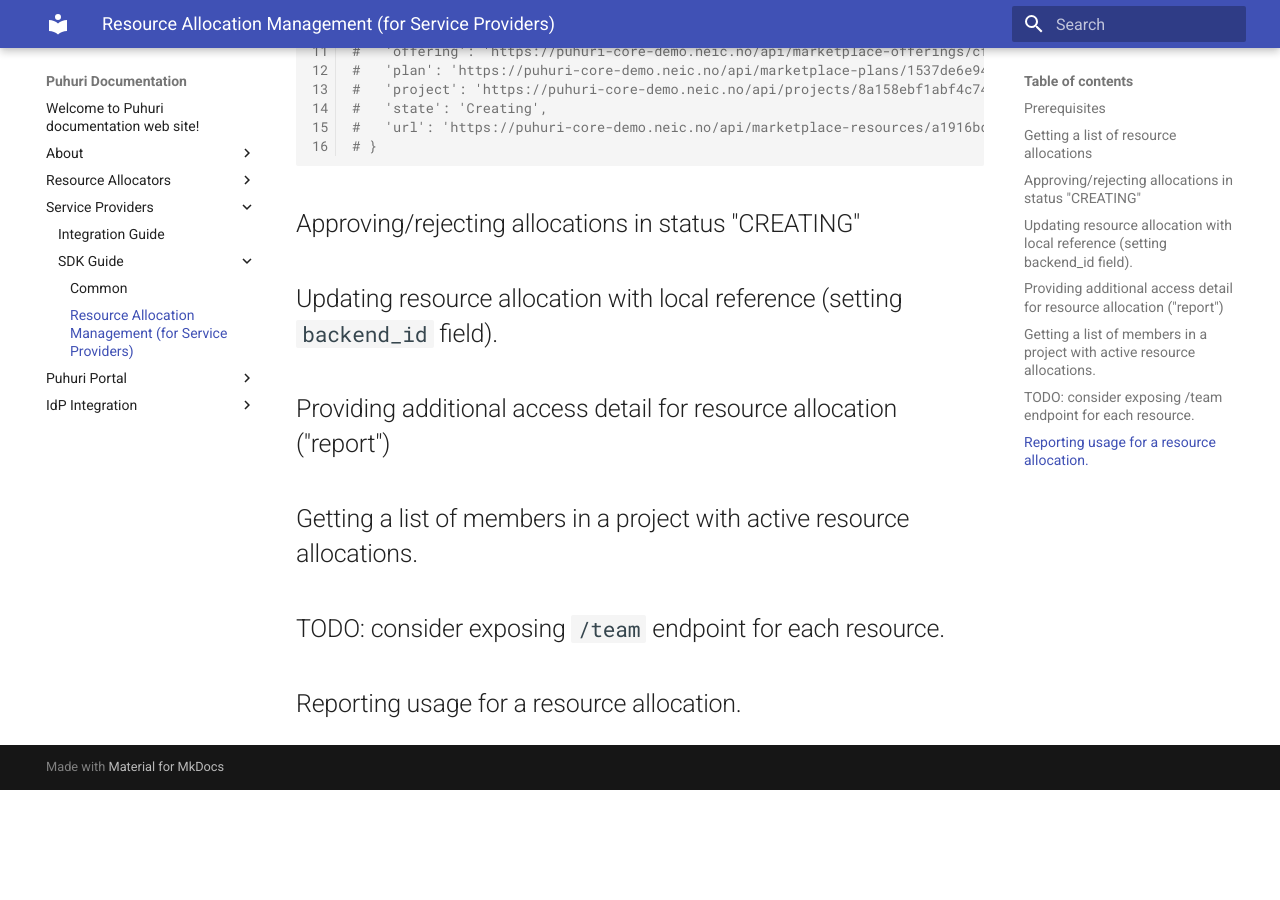
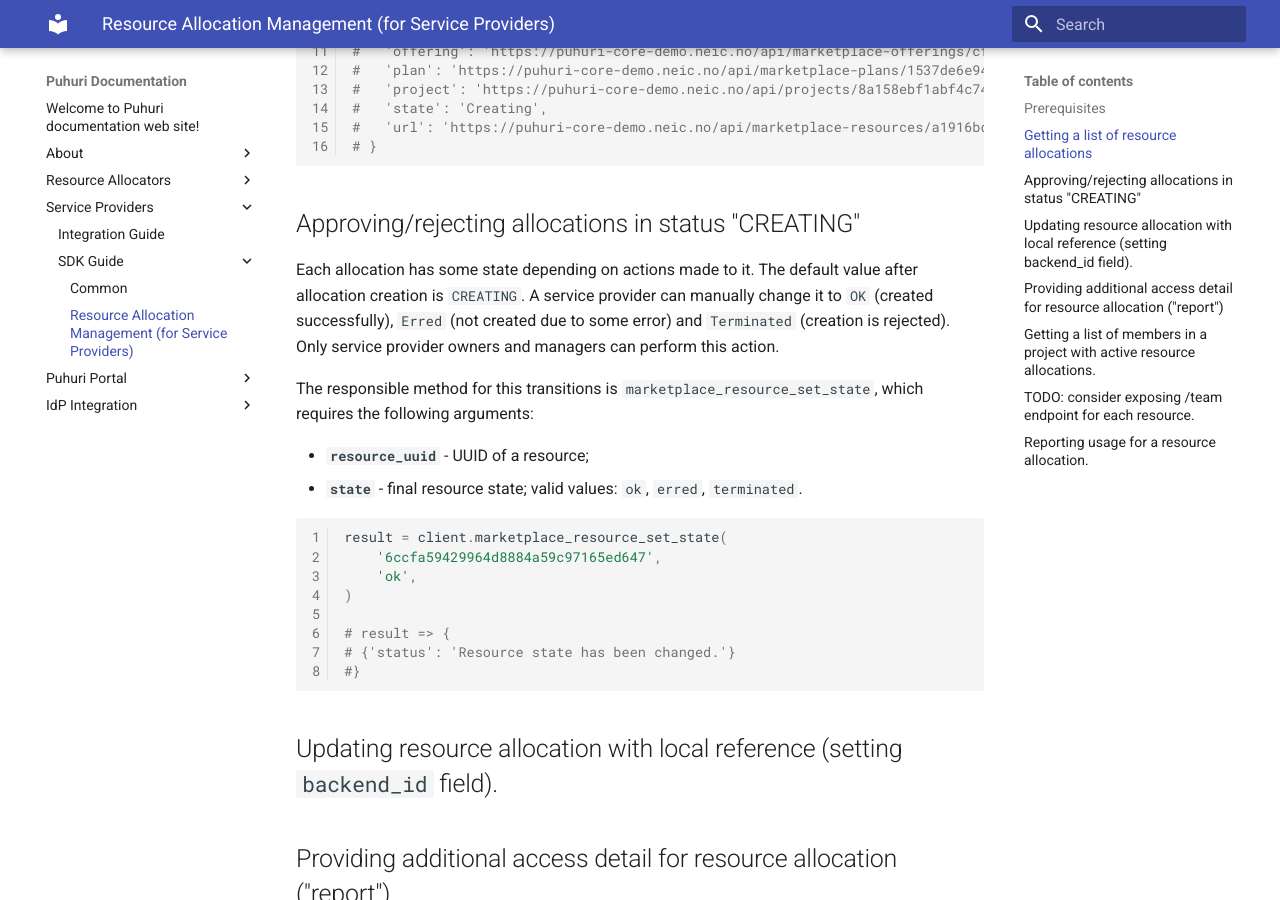
Before and after one commit to neicnordic/puhuri-web, an MkDocs documentation site: the page built from docs/SDK guide/resource-allocation-management-sp.md, in a window 1280 px wide and 900 px high, scrolled down 916 px. Built offline with MkDocs 1.6.1 and Material for MkDocs 9.7.7, drawn with Linux system fonts in a browser that asks for light colours; before the commit the page ends 1706 px from its top, so only the background shows below that.

Commit message:
Add resource state modification operation

````diff
--- a/docs/SDK guide/resource-allocation-management-sp.md
+++ b/docs/SDK guide/resource-allocation-management-sp.md
@@ -38,6 +38,24 @@ result = client.list_marketplace_resources(
 
 ## Approving/rejecting allocations in status "CREATING"
 
+Each allocation has some state depending on actions made to it. The default value after allocation creation is `CREATING`. A service provider can manually change it to `OK` (created successfully), `Erred` (not created due to some error) and `Terminated` (creation is rejected). Only service provider owners and managers can perform this action.
+
+The responsible method for this transitions is `marketplace_resource_set_state`, which requires the following arguments:
+
+- **`resource_uuid`** - UUID of a resource;
+- **`state`** - final resource state; valid values: `ok`, `erred`, `terminated`.
+
+```python
+result = client.marketplace_resource_set_state(
+    '6ccfa59429964d8884a59c97165ed647',
+    'ok',
+)
+
+# result => {
+# {'status': 'Resource state has been changed.'}
+#}
+```
+
 ## Updating resource allocation with local reference (setting `backend_id` field).
 
 ## Providing additional access detail for resource allocation ("report")
````
